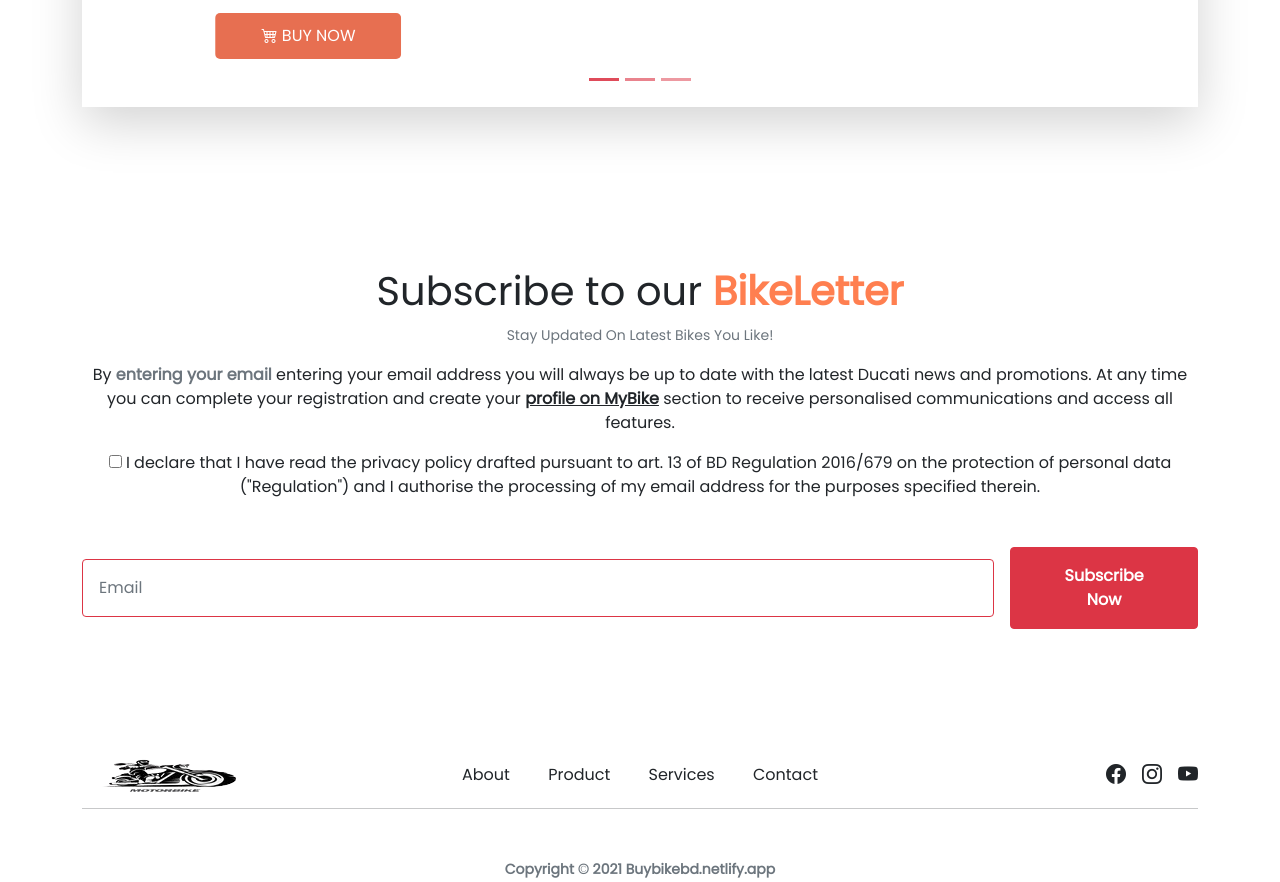
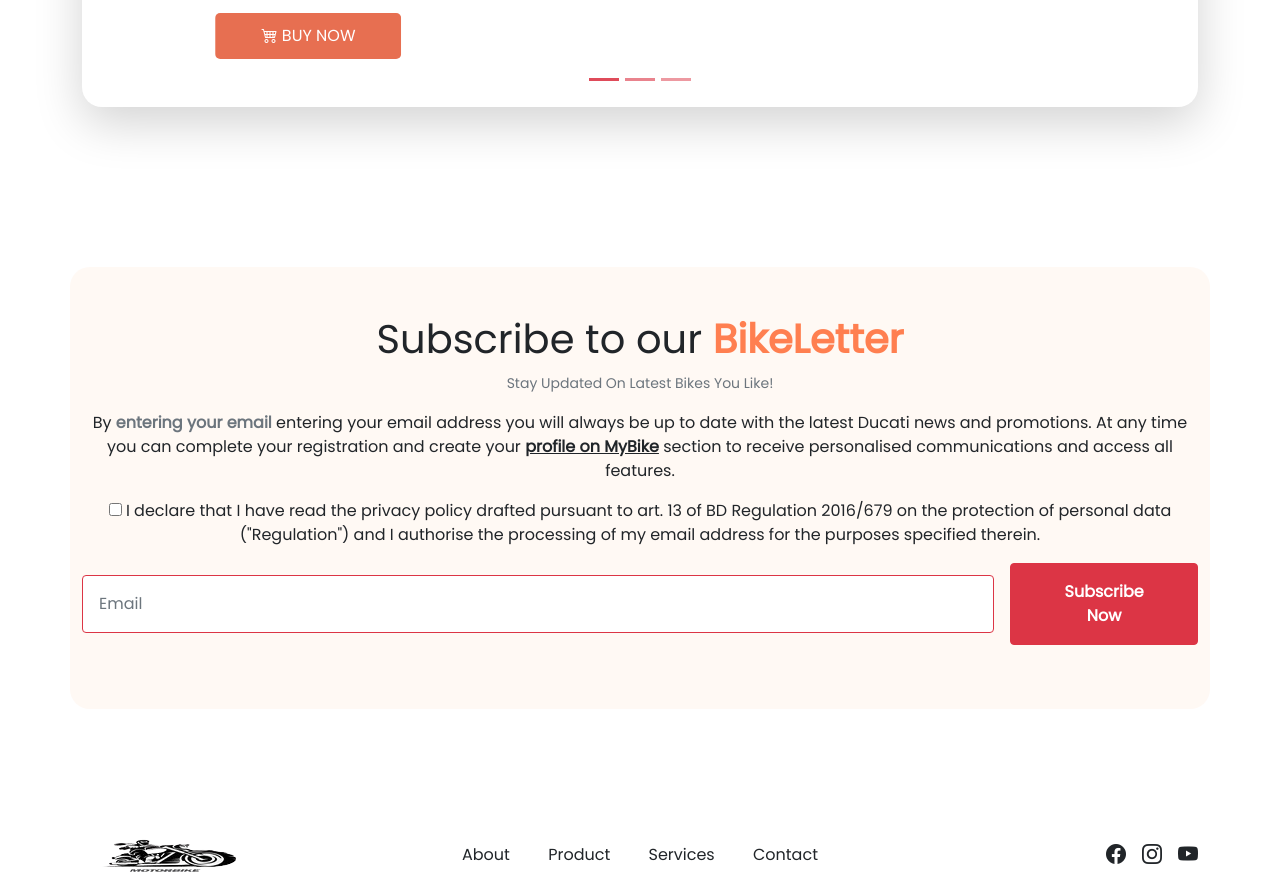
Before and after one commit to Uzzal-Bhowmik/buy-bike-bd, a plain HTML site: page index.html in a window 1280 px wide. Shown: the part 2901-3783 px from the top of the page. Drawn offline with nearby package versions, Linux system fonts and the light colour scheme.

Commit message:
final touch added

```diff
--- a/css/style.css
+++ b/css/style.css
@@ -82,6 +82,9 @@ body {
 /* =============================
     bike carousel section style
 ===================================*/
+.carousel {
+    border-radius: 20px;
+}
 .carousel-img {
     width: 80%;
     background: linear-gradient(to right, #556270, #ff6b6b);
@@ -92,6 +95,10 @@ body {
    ==============================*/
 .subscribe {
     margin-top: 10rem;
+    background-image: url("../images/Rectangle\ 25.png");
+    background-repeat: no-repeat;
+    border-radius: 20px;
+
 }
 .bikeletter-color {
     color: coral;
--- a/index.html
+++ b/index.html
@@ -406,8 +406,8 @@
         <!-- bike carousel section end  -->
 
         <!-- subscribe section start -->
-        <section class="container text-center subscribe">
-            <h1>Subscribe to our <span class="bikeletter-color">BikeLetter</span></h1>
+        <section class="container text-center subscribe py-5">
+            <h1>Subscribe to our <span class=" bikeletter-color">BikeLetter</span></h1>
             <small class="text-muted">Stay Updated On Latest Bikes You Like!</small>
             <p class="my-3">By <span class="text-secondary fw-bold">entering your email</span> entering your email
                 address you will
@@ -423,14 +423,15 @@
             13 of BD Regulation 2016/679 on the protection of personal data ("Regulation") and I authorise the
             processing of my email address for the purposes specified therein.
 
-            <form class="d-md-flex align-items-md-center justify-content-md-center my-5">
+            <form class="d-md-flex align-items-md-center justify-content-md-center my-3">
                 <div class="me-0 me-md-3 mb-2 mb-md-0">
                     <label for="inputemail" class="visually-hidden">Email</label>
                     <input type="email" class="form-control p-3 border-1 border-danger" id="inputemail"
                         placeholder="Email" maxlength="70" size="70">
                 </div>
                 <div>
-                    <button type="submit" class="btn btn-danger p-3 px-5 fw-bolder">Subscribe Now</button>
+                    <button type="submit" class="btn btn-danger p-3 px-5 fw-bolder">Subscribe
+                        Now</button>
                 </div>
             </form>
         </section>
@@ -438,7 +439,7 @@
 
 
         <!-- footer start  -->
-        <footer id="contact" class="container">
+        <footer class="container">
             <div class="row d-md-flex align-items-md-center">
                 <div class="col-md-4">
                     <img src="images/logo-removebg-preview.png" alt="">
```
Also changed, not shown: images/Rectangle 25.png (added).
